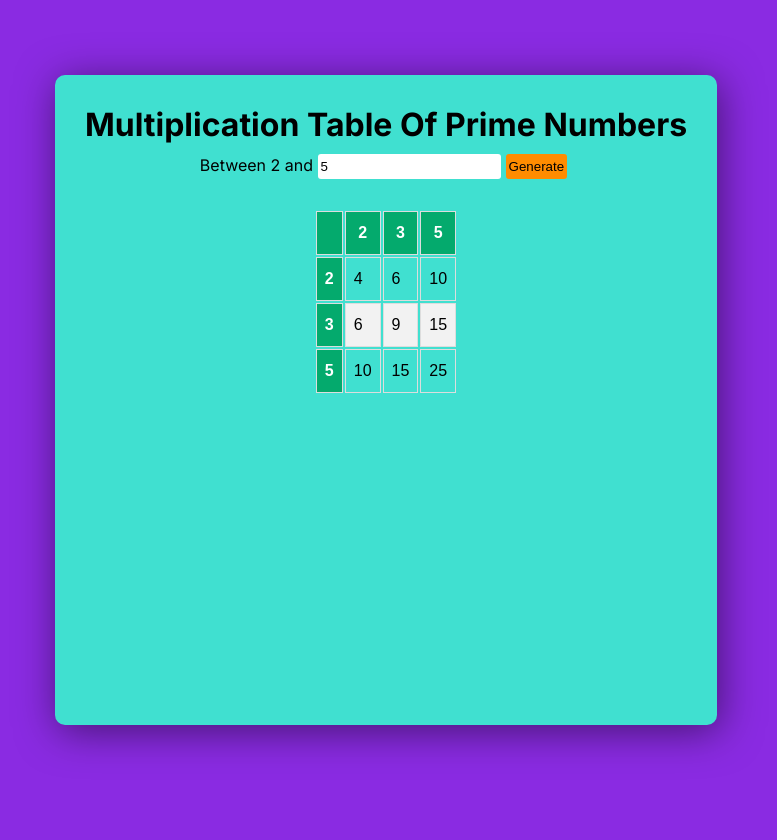
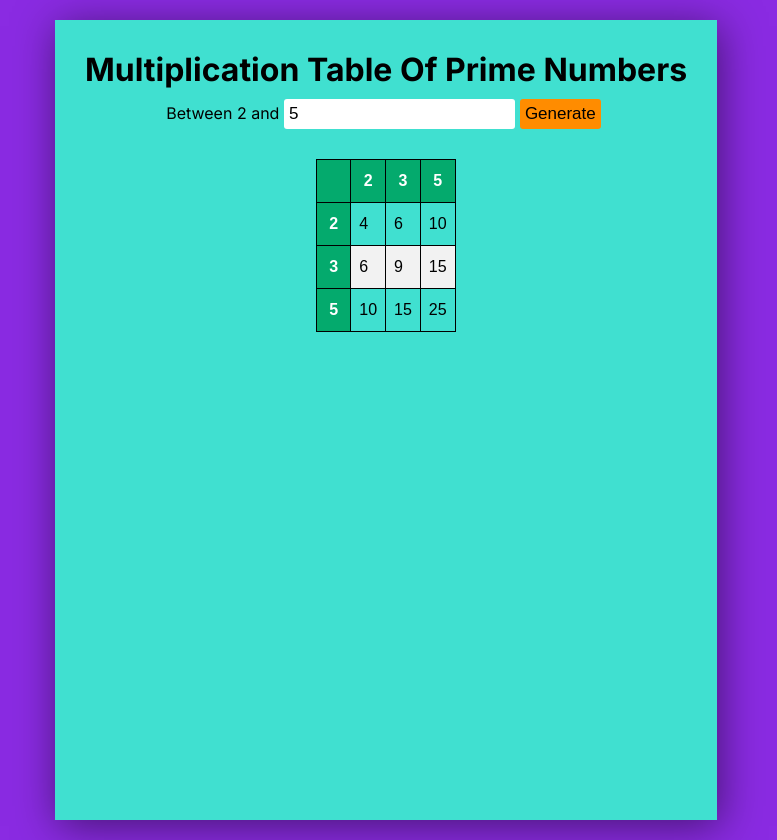
Before and after one commit to ichiomafrancis/prime-multiplication-table, a React (Create React App) app: page / in a window 1280 px wide. Both pictures are taken after typing "5" into the empty fields and a click on the button "Generate". Shown: the whole page, without its empty margins (254-1031 px from the left). Before the commit the page ends 800 px from the top, so only its background shows below. Built offline with nearby package versions, Linux system fonts and the light colour scheme.

Commit message:
made some corrections to App.css and also made some amendments to other files

```diff
--- a/src/App.css
+++ b/src/App.css
@@ -1,14 +1,20 @@
+* {
+  margin: 0;
+  padding: 0;
+  box-sizing: border-box;
+}
+
 .app {
   display: flex;
   flex-direction: column;
   align-items: center;
   background-color: turquoise;
-  min-width: 65rem;
-  min-height: 65rem;
+  width: fit-content;
+  min-height: 100vh;
   padding: 3rem;
-  border-radius: 1rem;
+  /* border-radius: 1rem; */
   box-shadow: 0.3rem 0.6rem 4rem rgba(0, 0, 0, 0.5);
-  margin: 0 1rem;
+  margin: 2rem auto;
   gap: 1rem;
 }
 
@@ -16,45 +22,14 @@
   font-size: 1.6rem;
 }
 
-.form {
-  /* font-size: 1.4rem; */
-}
-
-.table {
-  font-family: Arial, Helvetica, sans-serif;
-  border-collapse: collapse;
-  /* width: 100%; */
-}
-
-.table td,
-.table th {
-  border: 1px solid #ddd;
-  padding: 8px;
-}
-
-.table tr:nth-child(even) {
-  background-color: #f2f2f2;
-}
-
-.table tr:hover {
-  background-color: #ddd;
-}
-
-.table th {
-  padding-top: 12px;
-  padding-bottom: 12px;
-  /* text-align: left; */
-  background-color: #04aa6d;
-  color: white;
-}
-
 input,
 button {
-  padding: 0.5rem 0.3rem;
+  padding: 0.5rem;
   border-radius: 0.3rem;
   outline: none;
   border: none;
   margin-right: 0.5rem;
+  font-size: 1.7rem;
 }
 
 input {
@@ -62,6 +37,35 @@ input {
 }
 button {
   background-color: darkorange;
-  /* color: #ccc; */
   cursor: pointer;
 }
+
+.empty {
+  color: maroon;
+  font-style: italic;
+}
+
+table {
+  font-family: Arial, Helvetica, sans-serif;
+  border-collapse: collapse;
+}
+
+table td,
+table th {
+  border: 0.1rem solid #000;
+  padding: 0.8rem;
+}
+
+table tr:nth-child(even) {
+  background-color: #f2f2f2;
+}
+
+table tr:hover {
+  background-color: #ddd;
+}
+
+table th {
+  padding: 1.2rem;
+  background-color: #04aa6d;
+  color: white;
+}
--- a/src/App.js
+++ b/src/App.js
@@ -14,14 +14,9 @@ const App = () => {
         <Header />
       </div>
       <div className="form">
-        <Form
-          input={input}
-          setInput={setInput}
-          primeNos={primeNos}
-          setPrimeNos={setPrimeNos}
-        />
+        <Form input={input} setInput={setInput} setPrimeNos={setPrimeNos} />
       </div>
-      <div className="table">
+      <div>
         <Table primeNos={primeNos} />
       </div>
     </div>
--- a/src/Components/Form.js
+++ b/src/Components/Form.js
@@ -1,6 +1,6 @@
 import React from "react";
 
-const Form = ({ input, setInput, primeNos, setPrimeNos }) => {
+const Form = ({ input, setInput, setPrimeNos }) => {
   // Function to check if a number is a prime number
   const isPrime = (n) => {
     if (n === 0 || n === 1) return false;
@@ -40,7 +40,7 @@ const Form = ({ input, setInput, primeNos, setPrimeNos }) => {
       <span>Between 2 and </span>
       <input
         type="number"
-        // value={input}
+        value={input}
         onChange={handleInputChange}
         placeholder="Enter end point....."
         className="form--input"
--- a/src/Components/Table.js
+++ b/src/Components/Table.js
@@ -3,6 +3,7 @@ import TableHeaderRow from "./TableHeaderRow";
 import TableBody from "./TableBody";
 
 const Table = ({ primeNos }) => {
+  if (primeNos.length) {
     return (
       <div>
         <table>
@@ -16,6 +17,9 @@ const Table = ({ primeNos }) => {
         </table>
       </div>
     );
+  } else {
+    return <h1 className="empty">Type in a number....</h1>;
+  }
 };
 
 export default Table;
--- a/src/Components/TableBody.js
+++ b/src/Components/TableBody.js
@@ -2,8 +2,6 @@ import React from "react";
 import { v4 as uuidv4 } from "uuid";
 
 const TableBody = ({ primeNos }) => {
-  // const primeNos = [2, 3, 5, 7, 11, 13, 17];
-
   let table = [];
 
   for (let i = 0; i < primeNos.length; i++) {
--- a/src/Components/TableHeaderRow.js
+++ b/src/Components/TableHeaderRow.js
@@ -1,11 +1,9 @@
 import React from "react";
 
 const TableHeaderRow = ({ primeNos }) => {
-  // const primeNos = [2, 3, 5, 7, 11, 13, 17];
   const headerRow = primeNos.map((num, i) => {
     return <th key={i}>{num}</th>;
   });
-  // console.log(tableData);
 
   return (
     <tr>
--- a/src/index.css
+++ b/src/index.css
@@ -6,18 +6,8 @@ HTML {
   font-size: 62.5%;
 }
 
-* {
-  margin: 0;
-  padding: 0;
-  box-sizing: border-box;
-}
-
 body {
   font-family: "Inter", sans-serif;
   background-color: blueviolet;
-  min-height: 100vh;
-  display: flex;
-  justify-content: center;
-  align-items: center;
   font-size: 1.6rem;
 }
```
Lines whose indentation alone changed are shown as unchanged.
